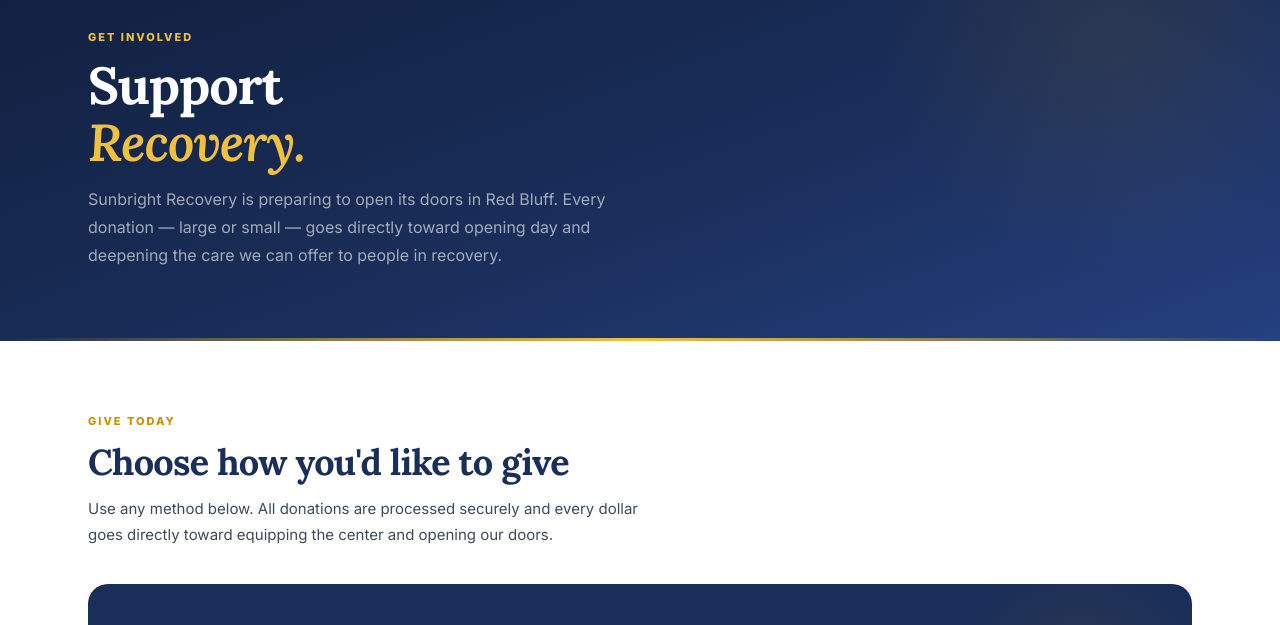
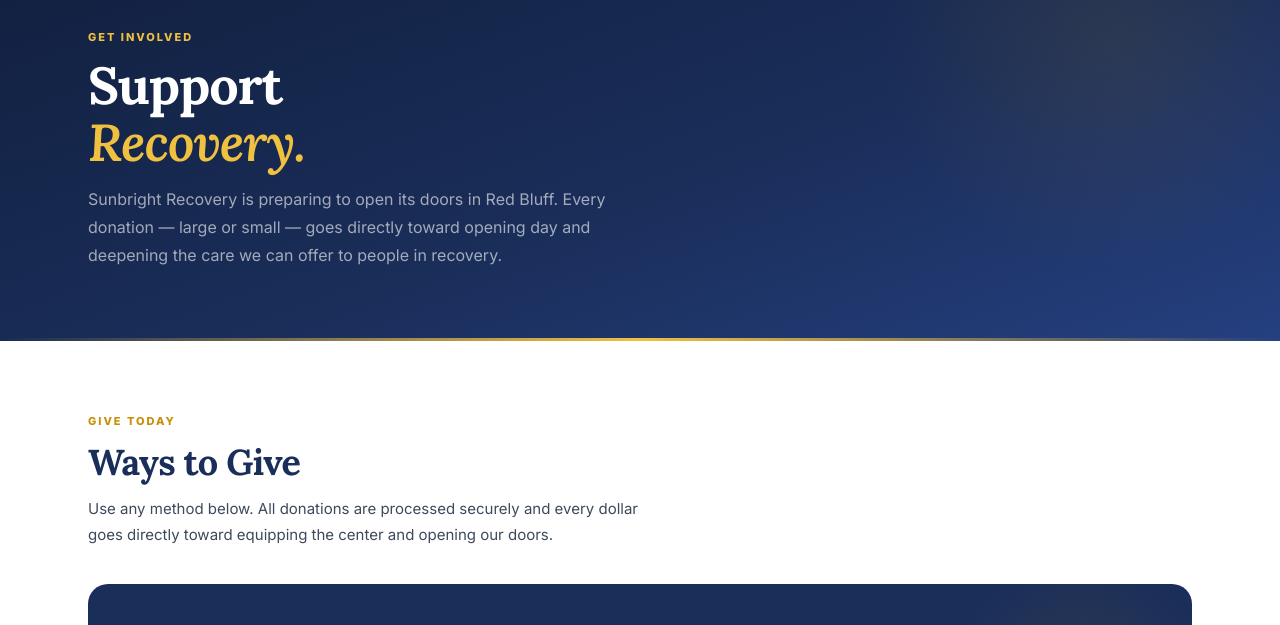
Before and after one commit to KandyPhoenix/Sunbright-Recovery, an Astro site: page /get-involved in a window 1280 px wide. Shown: the part 131-756 px from the top of the page. Built offline with nearby package versions, Linux system fonts and the light colour scheme; Astro itself is replaced by a stand-in of ours.

Commit message:
Get-involved: update h2 to Ways to Give

```diff
--- a/src/pages/get-involved.astro
+++ b/src/pages/get-involved.astro
@@ -210,7 +210,7 @@
 <section class="how-section">
   <div class="wrap">
     <span class="sec-eyebrow">Give Today</span>
-    <h2 class="sec-h2">Choose how you'd like to give</h2>
+    <h2 class="sec-h2">Ways to Give</h2>
     <p class="sec-sub">Use any method below. All donations are processed securely and every dollar goes directly toward equipping the center and opening our doors.</p>
 
     <div class="donate-now">
```
